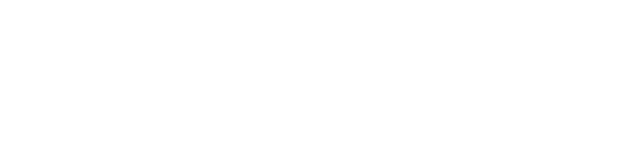
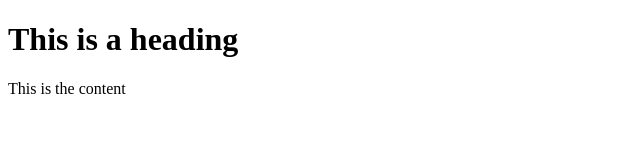
Before and after one commit to Hazelfire/webjam, a plain HTML site: page index.html in a window 1280 px wide. Shown: the whole page, without its empty margins (0-640 px from the left). Drawn offline with Linux system fonts and the light colour scheme.

Commit message:
Add content to page

```diff
--- a/index.html
+++ b/index.html
@@ -4,5 +4,8 @@
     <title>The most useful government website ever</title>
     <link href="styles.css" type="text/css" rel="stylesheet" />
   </head>
-  <body></body>
+  <body>
+    <h1>This is a heading</h1>
+    <p>This is the content</p>
+  </body>
 </html>
```
